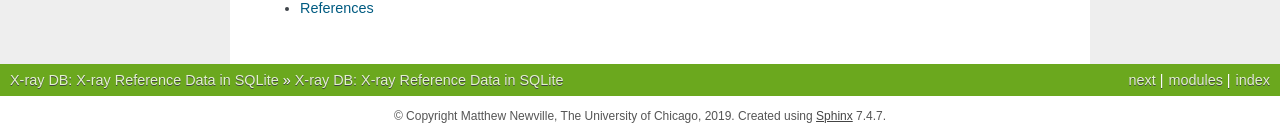
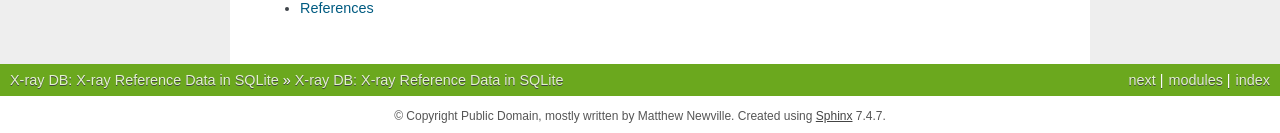
Before and after one commit to xraypy/XrayDB, a Sphinx documentation site: the page built from doc/index.rst, in a window 1280 px wide. Shown: the part 1227-1360 px from the top of the page. Built offline with Sphinx 7.4.7, drawn with Linux system fonts in a browser that asks for light colours; the version number could not be read and is left out; cross-references to code outside the pages are shown as plain code.

Commit message:
clarify license

```diff
--- a/doc/conf.py
+++ b/doc/conf.py
@@ -47,7 +47,7 @@ master_doc = 'index'
 
 # General information about the project.
 project = 'xraydb'
-copyright = 'Matthew Newville, The University of Chicago, 2019'
+copyright = 'Public Domain, mostly written by Matthew Newville'
 
 # The version info for the project you're documenting, acts as replacement for
 # |version| and |release|, also used in various other places throughout the
```
